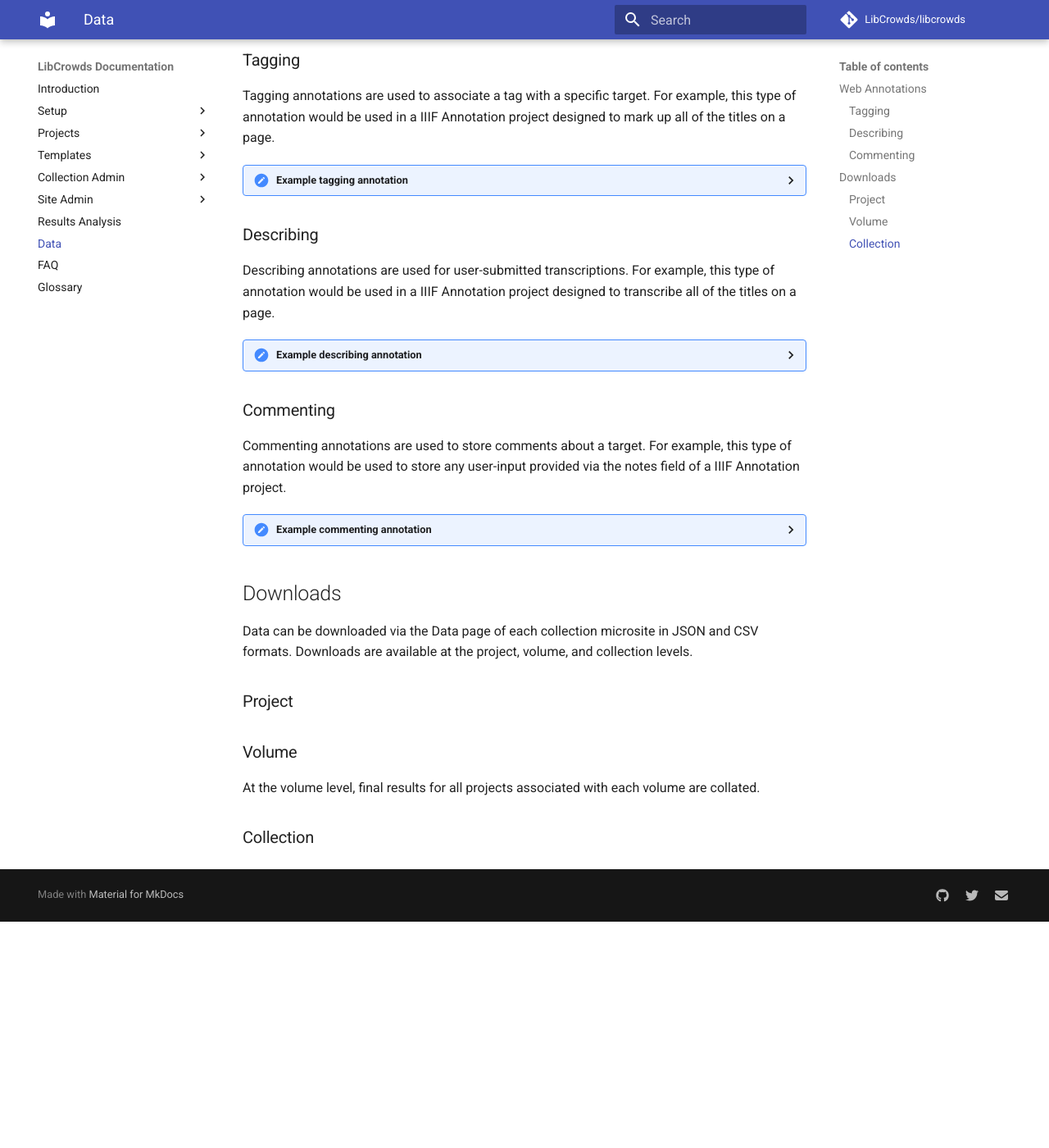
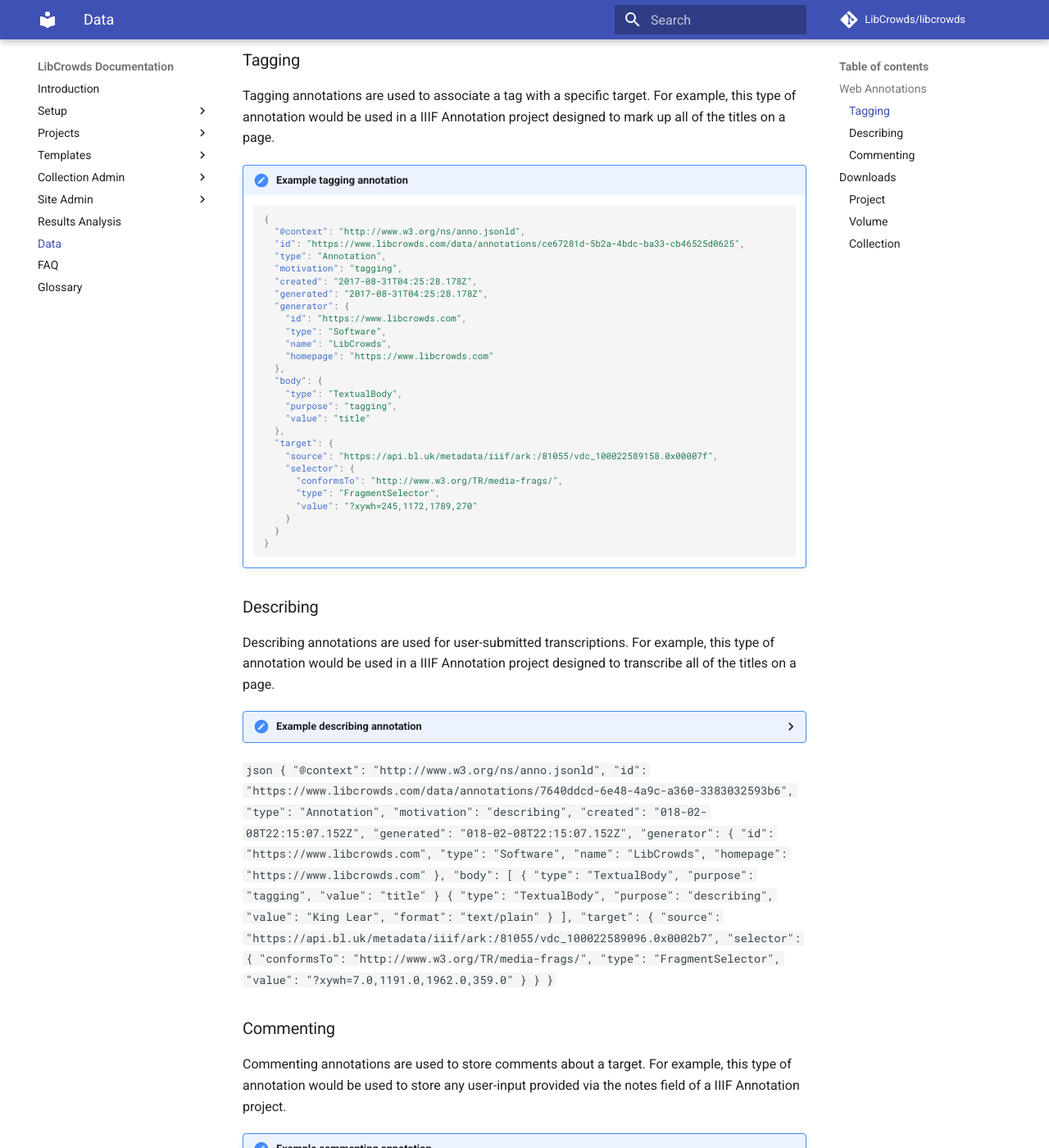
Before and after one commit to LibCrowds/docs, an MkDocs documentation site: the page built from docs/data.md, in a window 1280 px wide and 1400 px high, scrolled down 734 px. Shown: the whole window at 82% size. Built offline with MkDocs 1.6.1 and Material for MkDocs 9.7.7, drawn with Linux system fonts in a browser that asks for light colours; comment, search, counter and statistics services are not loaded; old or Windows-style settings are respelled for this version of MkDocs; before the commit the page ends 1858 px from its top, so only the background shows below that; some of the changed text lies outside the part shown.

Commit message:
Add annotation examples

````diff
--- a/docs/data.md
+++ b/docs/data.md
@@ -31,7 +31,37 @@
 example, this type of annotation would be used in a IIIF Annotation project
 designed to mark up all of the titles on a page.
 
-??? summary "Example tagging annotation"
+!!! summary "Example tagging annotation"
+
+    ```json
+    {
+      "@context": "http://www.w3.org/ns/anno.jsonld",
+      "id": "https://www.libcrowds.com/data/annotations/ce67281d-5b2a-4bdc-ba33-cb46525d0625",
+      "type": "Annotation",
+      "motivation": "tagging",
+      "created": "2017-08-31T04:25:28.178Z",
+      "generated": "2017-08-31T04:25:28.178Z",
+      "generator": {
+        "id": "https://www.libcrowds.com",
+        "type": "Software",
+        "name": "LibCrowds",
+        "homepage": "https://www.libcrowds.com"
+      },
+      "body": {
+        "type": "TextualBody",
+        "purpose": "tagging",
+        "value": "title"
+      },
+      "target": {
+        "source": "https://api.bl.uk/metadata/iiif/ark:/81055/vdc_100022589158.0x00007f",
+        "selector": {
+          "conformsTo": "http://www.w3.org/TR/media-frags/",
+          "type": "FragmentSelector",
+          "value": "?xywh=245,1172,1789,270"
+        }
+      }
+    }
+    ```
 
 ### Describing
 
@@ -41,13 +71,75 @@
 
 ??? summary "Example describing annotation"
 
+  ```json
+    {
+      "@context": "http://www.w3.org/ns/anno.jsonld",
+      "id": "https://www.libcrowds.com/data/annotations/7640ddcd-6e48-4a9c-a360-3383032593b6",
+      "type": "Annotation",
+      "motivation": "describing",
+      "created": "018-02-08T22:15:07.152Z",
+      "generated": "018-02-08T22:15:07.152Z",
+      "generator": {
+        "id": "https://www.libcrowds.com",
+        "type": "Software",
+        "name": "LibCrowds",
+        "homepage": "https://www.libcrowds.com"
+      },
+      "body": [
+        {
+          "type": "TextualBody",
+          "purpose": "tagging",
+          "value": "title"
+        }
+        {
+          "type": "TextualBody",
+          "purpose": "describing",
+          "value": "King Lear",
+          "format": "text/plain"
+        }
+      ],
+      "target": {
+        "source": "https://api.bl.uk/metadata/iiif/ark:/81055/vdc_100022589096.0x0002b7",
+        "selector": {
+          "conformsTo": "http://www.w3.org/TR/media-frags/",
+          "type": "FragmentSelector",
+          "value": "?xywh=7.0,1191.0,1962.0,359.0"
+        }
+      }
+    }
+    ```
+
 ### Commenting
 
 Commenting annotations are used to store comments about a target. For example,
 this type of annotation would be used to store any user-input provided via the
 notes field of a IIIF Annotation project.
 
-??? summary "Example commenting annotation"
+!!! summary "Example commenting annotation"
+
+    ```json
+    {
+      "@context": "http://www.w3.org/ns/anno.jsonld",
+      "id": "https://www.libcrowds.com/data/annotations/97b63351-c1a4-456e-8871-b299aa684639",
+      "type": "Annotation",
+      "motivation": "commenting",
+      "created": "2017-09-05T11:07:32.273Z",
+      "generated": "2017-09-05T11:07:32.273Z",
+      "generator": {
+        "id": "https://www.libcrowds.com",
+        "type": "Software",
+        "name": "LibCrowds",
+        "homepage": "https://www.libcrowds.com"
+      },
+      "body": {
+        "type": "TextualBody",
+        "purpose": "commenting",
+        "value": "Not a playbill",
+        "format": "text/plain"
+      },
+      "target": "https://api.bl.uk/metadata/iiif/ark:/81055/vdc_100022589158.0x000094"
+    }
+    ```
 
 ## Downloads
 
````
